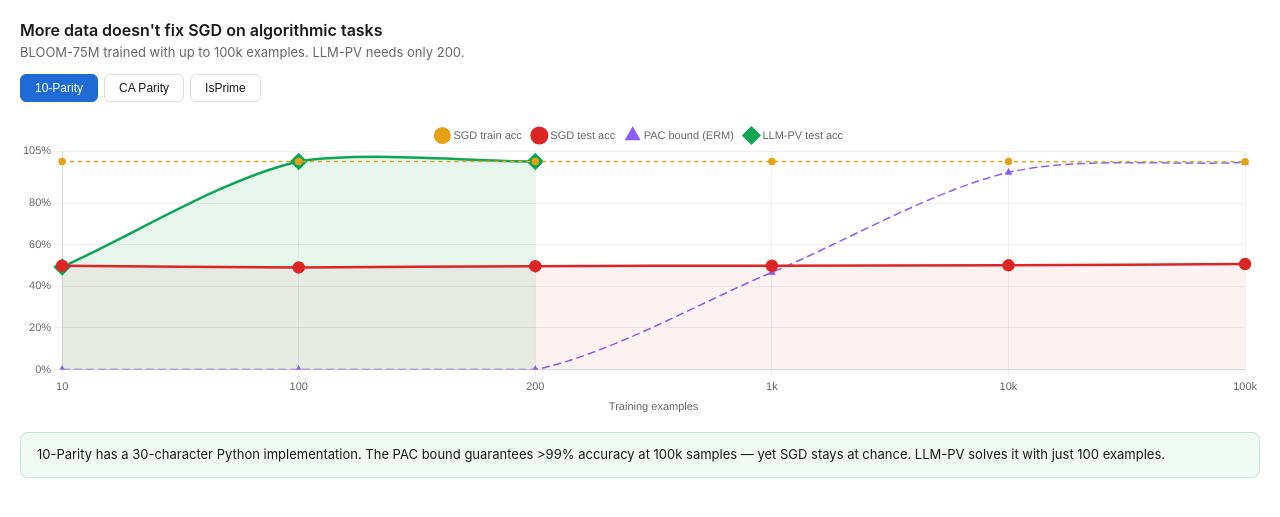
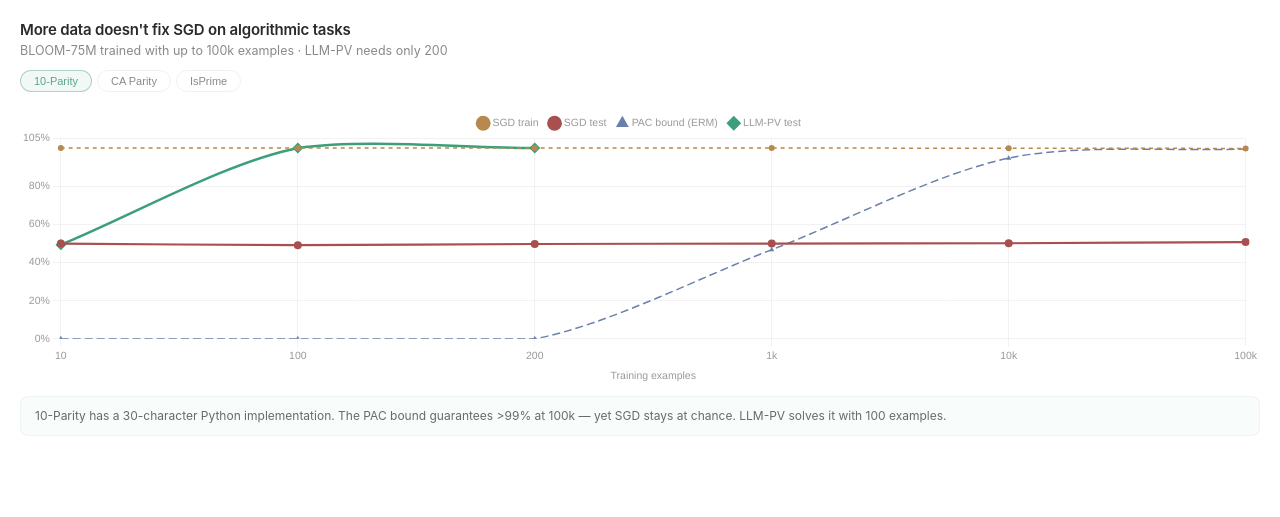
Before and after one commit to DLFundamentals/blog, a Jekyll site: the page assets/figures/llm-pv/data_scaling.html, which Jekyll copies as it is, in a window 1280 px wide. Shown: the top 517 px of the page. Built offline with Jekyll 4.4.1, drawn with Linux system fonts in a browser that asks for light colours.

Commit message:
Update data_scaling.html

```diff
--- a/assets/figures/llm-pv/data_scaling.html
+++ b/assets/figures/llm-pv/data_scaling.html
@@ -5,103 +5,98 @@
 <meta name="viewport" content="width=device-width, initial-scale=1.0">
 <style>
 * { margin:0; padding:0; box-sizing:border-box; }
-body { font-family:-apple-system,BlinkMacSystemFont,"Segoe UI",Roboto,sans-serif; background:#fff; color:#1a1a1a; padding:20px; }
-@media (prefers-color-scheme:dark) { body { background:#1a1a1a; color:#e0e0e0; } }
-h3 { font-size:16px; font-weight:600; margin-bottom:4px; }
-.sub { font-size:13px; color:#666; margin-bottom:14px; }
-@media (prefers-color-scheme:dark) { .sub { color:#999; } }
-.tabs { display:flex; gap:6px; margin-bottom:16px; flex-wrap:wrap; }
-.tab { padding:6px 14px; border:1px solid #ddd; border-radius:6px; background:transparent; font-size:12px; cursor:pointer; transition:all .15s; color:inherit; }
-.tab:hover { background:rgba(0,0,0,.05); }
-.tab.active { background:#1e6bd6; color:#fff; border-color:#1e6bd6; }
-@media (prefers-color-scheme:dark) { .tab { border-color:#444; } .tab:hover { background:rgba(255,255,255,.08); } }
-.chart-area { position:relative; width:100%; height:300px; }
-.note { font-size:12px; color:#666; margin-top:10px; line-height:1.5; }
-@media (prefers-color-scheme:dark) { .note { color:#999; } }
-.highlight-box { margin-top:14px; padding:12px 16px; border-radius:8px; background:rgba(14,165,83,.06); border:1px solid rgba(14,165,83,.2); font-size:13px; line-height:1.5; }
-@media (prefers-color-scheme:dark) { .highlight-box { background:rgba(14,165,83,.1); border-color:rgba(14,165,83,.3); } }
+body { font-family:-apple-system,BlinkMacSystemFont,"Segoe UI",Roboto,sans-serif; background:transparent; color:#2a2a2a; padding:20px; }
+@media (prefers-color-scheme:dark) { body { color:#c8c6be; } }
+h3 { font-size:15px; font-weight:600; margin-bottom:4px; letter-spacing:-.2px; }
+.sub { font-size:12.5px; opacity:.55; margin-bottom:12px; }
+.tabs { display:flex; gap:5px; margin-bottom:14px; flex-wrap:wrap; }
+.tab { padding:4px 13px; border:1px solid rgba(128,128,128,.2); border-radius:16px; background:transparent; font-size:11px; cursor:pointer; transition:all .15s; color:inherit; opacity:.55; }
+.tab:hover { opacity:.8; background:rgba(128,128,128,.08); }
+.tab.active { opacity:1; border-color:rgba(88,166,140,.45); color:#58a68c; background:rgba(88,166,140,.08); }
+@media (prefers-color-scheme:dark) { .tab.active { color:#7cc4aa; background:rgba(88,166,140,.12); border-color:rgba(88,166,140,.3); } }
+.chart-area { position:relative; width:100%; height:280px; }
+.highlight-box { margin-top:10px; padding:10px 14px; border-radius:8px; background:rgba(88,166,140,.05); border:1px solid rgba(88,166,140,.12); font-size:12px; line-height:1.5; opacity:.7; }
+@media (prefers-color-scheme:dark) { .highlight-box { background:rgba(88,166,140,.06); border-color:rgba(88,166,140,.1); } }
 </style>
 </head>
 <body>
 <h3>More data doesn't fix SGD on algorithmic tasks</h3>
-<p class="sub">BLOOM-75M trained with up to 100k examples. LLM-PV needs only 200.</p>
+<p class="sub">BLOOM-75M trained with up to 100k examples · LLM-PV needs only 200</p>
 <div class="tabs" id="tabs"></div>
 <div class="chart-area"><canvas id="chart"></canvas></div>
-<div class="highlight-box" id="highlight"></div>
-
+<div class="highlight-box" id="hl"></div>
 <script src="https://cdnjs.cloudflare.com/ajax/libs/Chart.js/4.4.1/chart.umd.js"></script>
 <script>
-const isDark = matchMedia('(prefers-color-scheme:dark)').matches;
-const gridColor = isDark ? 'rgba(255,255,255,.08)' : 'rgba(0,0,0,.06)';
-const txtColor = isDark ? '#aaa' : '#666';
-const labels = ['10','100','200','1k','10k','100k'];
+const dk=matchMedia('(prefers-color-scheme:dark)').matches;
+const gc=dk?'rgba(255,255,255,.06)':'rgba(0,0,0,.05)';
+const tc=dk?'#7a786e':'#999';
+const labels=['10','100','200','1k','10k','100k'];
 
-const tasks = {
-  "10-Parity": {
-    sgd_train: [100,100,100,100,99.9,99.8],
-    sgd_test:  [49.9,49.1,49.7,49.9,50.1,50.7],
-    pv_test:   [49.3,100,100,null,null,null],
-    pac_ascii: [0,0,0,46.7,94.7,99.5],
-    note: "10-Parity has a 30-character Python implementation. The PAC bound guarantees >99% accuracy at 100k samples — yet SGD stays at chance. LLM-PV solves it with just 100 examples."
+const colors={
+  sgd_train: dk?'#c9a87a':'#b8894e',
+  sgd_test: dk?'#c47070':'#a85050',
+  pac: dk?'#849cc4':'#6a80aa',
+  pv: dk?'#6db89e':'#3d9e7a',
+};
+
+const tasks={
+  "10-Parity":{
+    sgd_train:[100,100,100,100,99.9,99.8],sgd_test:[49.9,49.1,49.7,49.9,50.1,50.7],
+    pv_test:[49.3,100,100,null,null,null],pac_ascii:[0,0,0,46.7,94.7,99.5],
+    note:"10-Parity has a 30-character Python implementation. The PAC bound guarantees >99% at 100k — yet SGD stays at chance. LLM-PV solves it with 100 examples."
   },
-  "CA Parity": {
-    sgd_train: [100,100,100,100,99.6,99.9],
-    sgd_test:  [50.1,50.4,50.4,50.0,50.0,50.4],
-    pv_test:   [50.3,50.1,100,null,null,null],
-    pac_ascii: [0,0,0,0,85.5,98.5],
-    note: "Cellular Automata Parity composes a local nonlinear update with global parity. SGD cannot escape chance even at 100k samples. LLM-PV needs 200."
+  "CA Parity":{
+    sgd_train:[100,100,100,100,99.6,99.9],sgd_test:[50.1,50.4,50.4,50,50,50.4],
+    pv_test:[50.3,50.1,100,null,null,null],pac_ascii:[0,0,0,0,85.5,98.5],
+    note:"Cellular Automata Parity composes a local nonlinear update with global parity. SGD cannot escape chance even at 100k. LLM-PV needs 200."
   },
-  "IsPrime": {
-    sgd_train: [100,100,100,100,100,100],
-    sgd_test:  [50.9,50.2,51.3,56.4,59.7,59.9],
-    pv_test:   [50.5,100,100,null,null,null],
-    pac_ascii: [0,0,0,22.9,92.3,99.2],
-    note: "Primality has a compact Miller–Rabin implementation. SGD gains marginally at 100k, reaching ~60% — far below the >99% PAC guarantee. LLM-PV achieves 100% from 100 examples."
+  "IsPrime":{
+    sgd_train:[100,100,100,100,100,100],sgd_test:[50.9,50.2,51.3,56.4,59.7,59.9],
+    pv_test:[50.5,100,100,null,null,null],pac_ascii:[0,0,0,22.9,92.3,99.2],
+    note:"Primality has a compact Miller–Rabin implementation. SGD reaches ~60% at 100k — far below the >99% PAC guarantee. LLM-PV achieves 100% from 100 examples."
   }
 };
+const tabC=document.getElementById('tabs');
+let chart=null;
 
-const tabContainer = document.getElementById('tabs');
-let chart = null;
-
-function renderChart(key) {
-  const d = tasks[key];
-  document.querySelectorAll('.tab').forEach(t => t.classList.toggle('active', t.dataset.key===key));
-  document.getElementById('highlight').textContent = d.note;
-  if (chart) chart.destroy();
-  const pvData = d.pv_test.map((v,i) => v!==null ? {x:labels[i], y:v} : null).filter(Boolean);
-  chart = new Chart(document.getElementById('chart'), {
+function renderChart(key){
+  const d=tasks[key];
+  document.querySelectorAll('.tab').forEach(t=>t.classList.toggle('active',t.dataset.key===key));
+  document.getElementById('hl').textContent=d.note;
+  if(chart)chart.destroy();
+  chart=new Chart(document.getElementById('chart'),{
     type:'line',
-    data: {
-      labels: labels,
-      datasets: [
-        { label:'SGD train acc', data:d.sgd_train, borderColor:'#e6a117', backgroundColor:'transparent', borderWidth:1.5, pointRadius:3, pointBackgroundColor:'#e6a117', borderDash:[4,4], tension:.3 },
-        { label:'SGD test acc', data:d.sgd_test, borderColor:'#dc2626', backgroundColor:'rgba(220,38,38,.06)', fill:true, borderWidth:2.5, pointRadius:5, pointBackgroundColor:'#dc2626', tension:.3 },
-        { label:'PAC bound (ERM)', data:d.pac_ascii, borderColor:'#8b5cf6', backgroundColor:'transparent', borderWidth:1.5, pointRadius:3, pointBackgroundColor:'#8b5cf6', borderDash:[8,4], tension:.3, pointStyle:'triangle' },
-        { label:'LLM-PV test acc', data:d.pv_test, borderColor:'#0ea553', backgroundColor:'rgba(14,165,83,.1)', fill:true, borderWidth:2.5, pointRadius:7, pointBackgroundColor:'#0ea553', tension:.3, pointStyle:'rectRot', spanGaps:false },
+    data:{
+      labels:labels,
+      datasets:[
+        {label:'SGD train',data:d.sgd_train,borderColor:colors.sgd_train,backgroundColor:'transparent',borderWidth:1.5,pointRadius:3,pointBackgroundColor:colors.sgd_train,borderDash:[4,4],tension:.3,pointBorderWidth:0},
+        {label:'SGD test',data:d.sgd_test,borderColor:colors.sgd_test,backgroundColor:'transparent',fill:false,borderWidth:2.2,pointRadius:4,pointBackgroundColor:colors.sgd_test,tension:.3,pointBorderWidth:0},
+        {label:'PAC bound (ERM)',data:d.pac_ascii,borderColor:colors.pac,backgroundColor:'transparent',borderWidth:1.5,pointRadius:3,pointBackgroundColor:colors.pac,borderDash:[8,4],tension:.3,pointStyle:'triangle',pointBorderWidth:0},
+        {label:'LLM-PV test',data:d.pv_test,borderColor:colors.pv,backgroundColor:'transparent',fill:false,borderWidth:2.5,pointRadius:5.5,pointBackgroundColor:colors.pv,tension:.3,pointStyle:'rectRot',spanGaps:false,pointBorderWidth:0},
       ]
     },
-    options: {
-      responsive:true, maintainAspectRatio:false,
-      animation:{ duration:500 },
-      plugins: {
-        legend:{ display:true, position:'top', labels:{ font:{size:11}, color:txtColor, usePointStyle:true, padding:12 } },
-        tooltip:{ backgroundColor:isDark?'#333':'#fff', titleColor:isDark?'#eee':'#111', bodyColor:isDark?'#ccc':'#333', borderColor:isDark?'#555':'#ddd', borderWidth:1, cornerRadius:6, padding:10 }
+    options:{
+      responsive:true,maintainAspectRatio:false,
+      animation:{duration:450},
+      plugins:{
+        legend:{display:true,position:'top',labels:{font:{size:10.5},color:tc,usePointStyle:true,padding:12,boxWidth:8}},
+        tooltip:{backgroundColor:dk?'rgba(40,40,36,.92)':'rgba(255,255,255,.95)',titleColor:dk?'#d4d2ca':'#333',bodyColor:dk?'#aaa':'#555',borderColor:dk?'rgba(255,255,255,.1)':'rgba(0,0,0,.08)',borderWidth:1,cornerRadius:8,padding:10}
       },
-      scales: {
-        y:{ min:0, max:105, grid:{color:gridColor}, ticks:{color:txtColor, font:{size:11}, callback:v=>v+'%'} },
-        x:{ title:{display:true, text:'Training examples', color:txtColor, font:{size:11}}, grid:{color:gridColor}, ticks:{color:txtColor, font:{size:11}} }
+      scales:{
+        y:{min:0,max:105,grid:{color:gc},ticks:{color:tc,font:{size:10.5},callback:v=>v+'%'},border:{display:false}},
+        x:{title:{display:true,text:'Training examples',color:tc,font:{size:10.5}},grid:{color:gc},ticks:{color:tc,font:{size:10.5}},border:{display:false}}
       }
     }
   });
 }
 
-Object.keys(tasks).forEach((key,i) => {
-  const btn = document.createElement('button');
-  btn.className = 'tab'+(i===0?' active':'');
-  btn.textContent = key;
-  btn.dataset.key = key;
-  btn.onclick = () => renderChart(key);
-  tabContainer.appendChild(btn);
+Object.keys(tasks).forEach((key,i)=>{
+  const btn=document.createElement('button');
+  btn.className='tab'+(i===0?' active':'');
+  btn.textContent=key;
+  btn.dataset.key=key;
+  btn.onclick=()=>renderChart(key);
+  tabC.appendChild(btn);
 });
 renderChart(Object.keys(tasks)[0]);
 </script>
```
